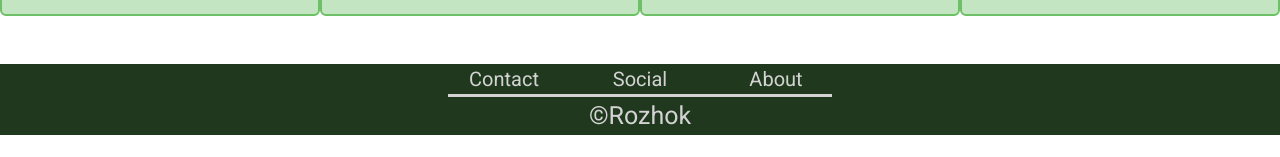
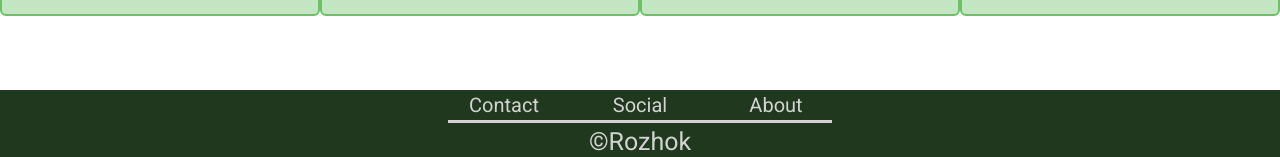
Before and after one commit to arch-havis/Rozhok-FE, a Next.js app: page /client/toko in a window 1280 px wide. Shown: the part 640-797 px from the top of the page. Built offline with nearby package versions, Linux system fonts and the light colour scheme.

Commit message:
update footer

```diff
--- a/components/Footer.jsx
+++ b/components/Footer.jsx
@@ -4,7 +4,7 @@ import { Col } from "react-bootstrap";
 
 const Footer = () => {
     return (
-        <footer className="bg-alpukat">
+        <footer className="bg-alpukat text-putihan">
             <div className="atas">
                 <div className="text">
                     <div className="row">
--- a/styles/Footer.css
+++ b/styles/Footer.css
@@ -1,5 +1,5 @@
 footer {
-    position: relative;
+    position: fixed;
     bottom: 0;
     width: 100%;
     background-color: #f8f9fa;
```
